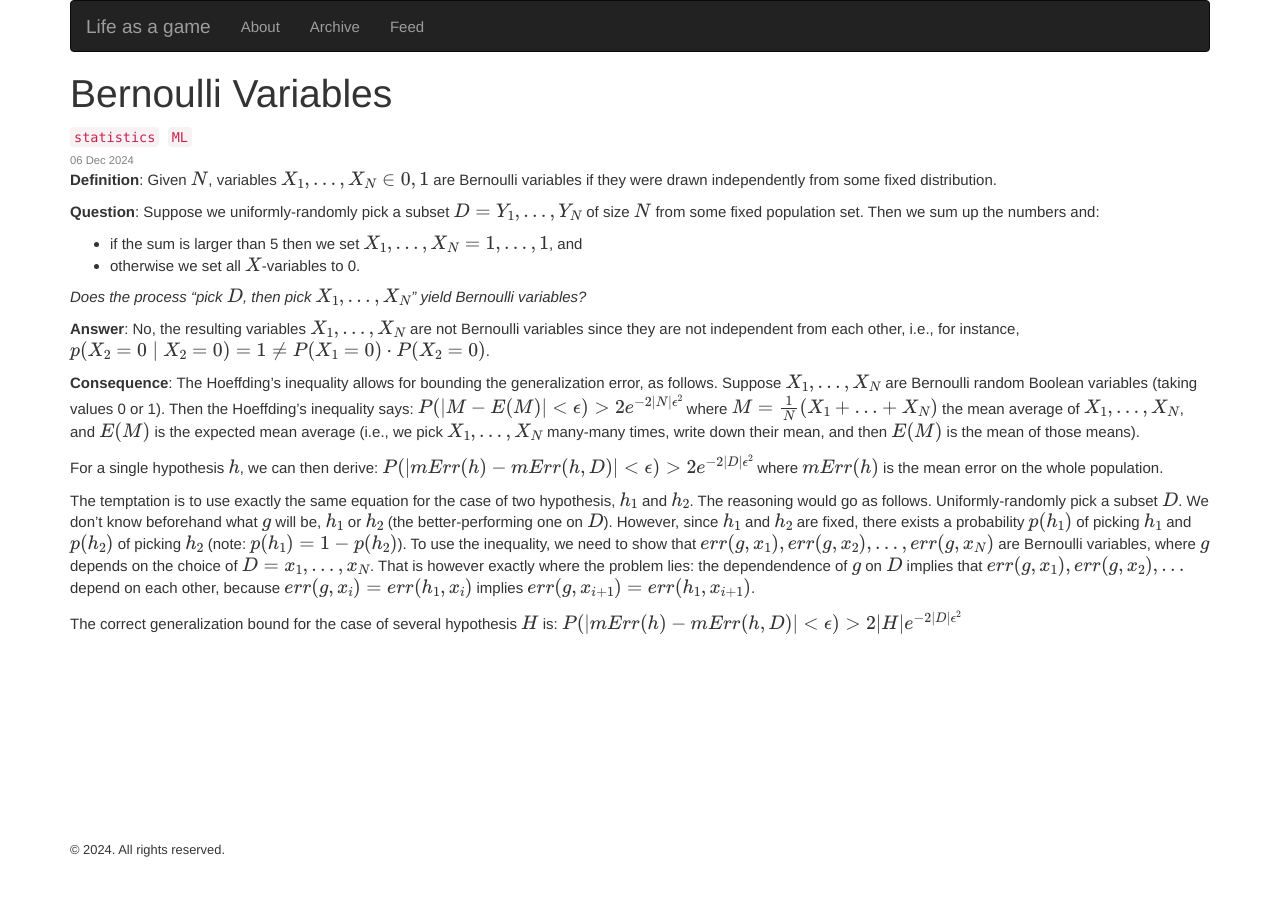
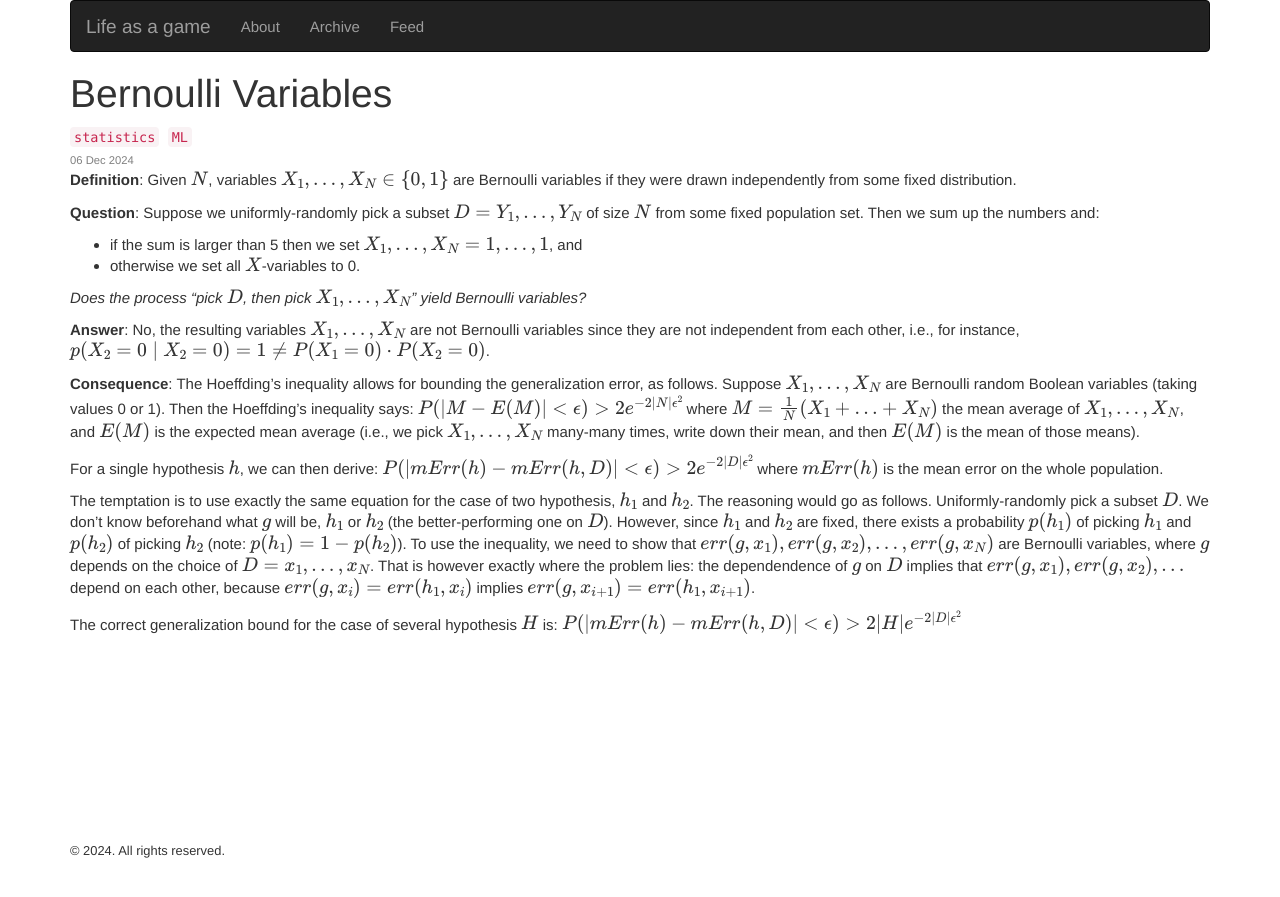
Before and after one commit to 5nizza/5nizza.github.io, a Jekyll site: the page built from _posts/zeta/2024-12-06-bernoulli-variables.md, in a window 1280 px wide. Shown: the top 897 px of the page. Built offline with Jekyll 4.4.1, drawn with Linux system fonts in a browser that asks for light colours; nearby versions of some CDN libraries; formulas are drawn with MathJax 3.

```diff
--- a/_posts/zeta/2024-12-06-bernoulli-variables.md
+++ b/_posts/zeta/2024-12-06-bernoulli-variables.md
@@ -5,7 +5,7 @@ layout: post
 ---
 
 __Definition__:
-Given $N$, variables $X_1,\ldots,X_N \in \{0,1\}$ are Bernoulli variables if they were drawn independently from some fixed distribution.
+Given $N$, variables $X_1,\ldots,X_N \in \\{0,1\\}$ are Bernoulli variables if they were drawn independently from some fixed distribution.
 
 __Question__:
 Suppose we uniformly-randomly pick a subset $D=\{Y_1,\ldots,Y_N\}$ of size $N$ from some fixed population set.
@@ -53,6 +53,7 @@ because $err(g,x_i) = err(h_1,x_i)$ implies $err(g,x_{i+1}) = err(h_1,x_{i+1})$.
 
 
 
+
 The correct generalization bound for the case of several hypothesis $H$ is:
 $$
 P(|mErr(h) - mErr(h,D)| < \epsilon) > 2 |H| e^{-2|D|\epsilon^2}
```
